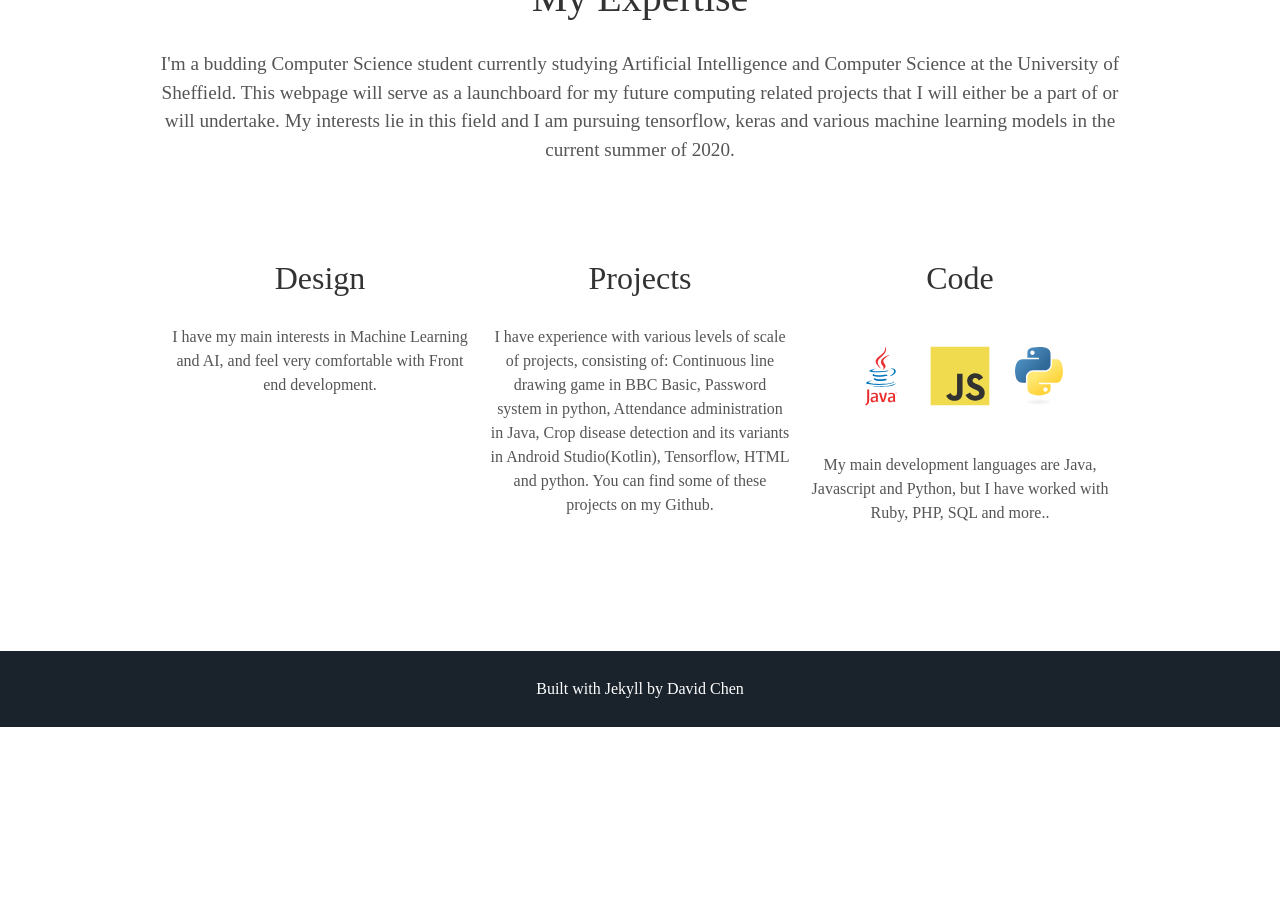
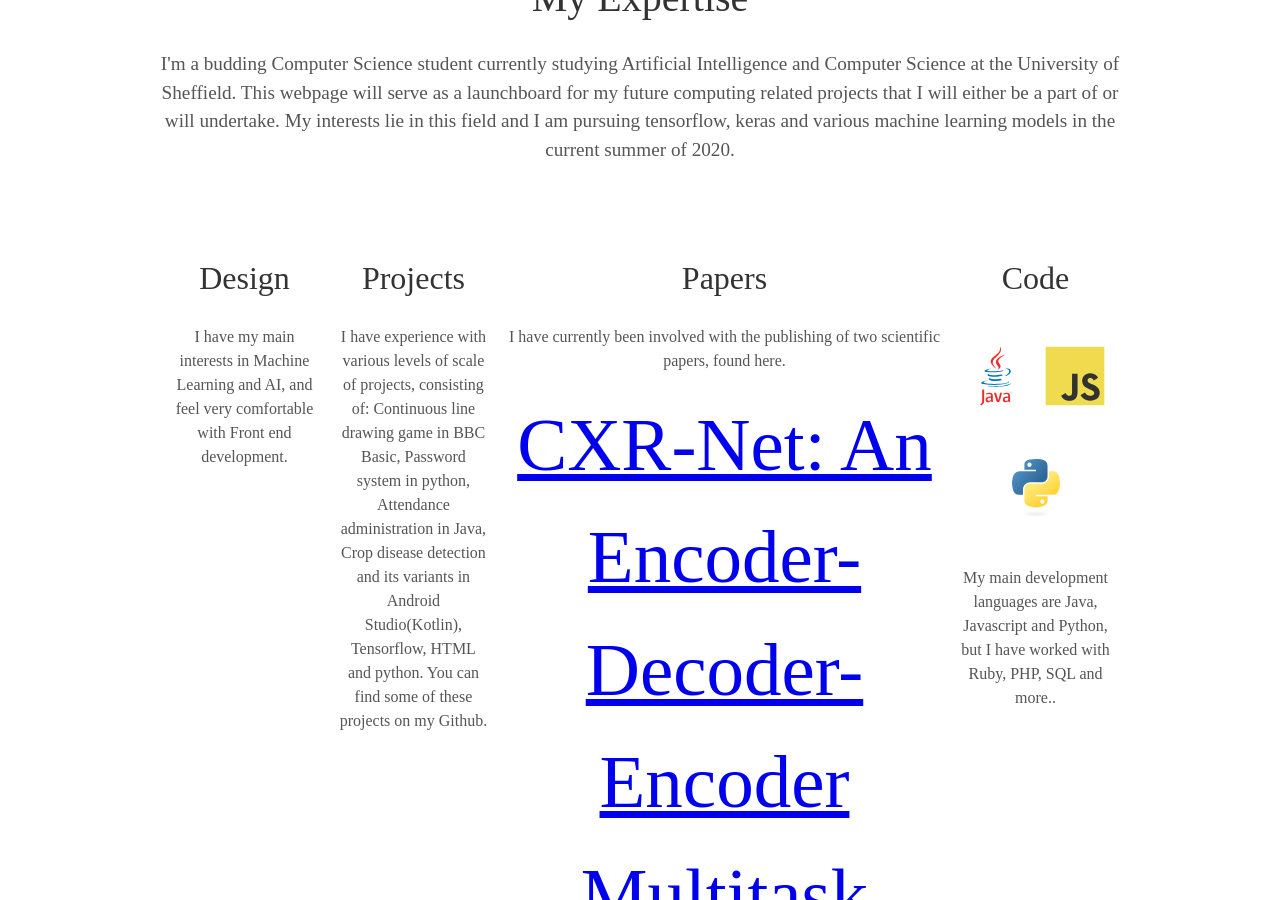
Before and after one commit to 20dchen01/20dchen01.github.io, a Jekyll site: the page built from index.html, in a window 1280 px wide and 900 px high, scrolled down 1007 px. Built offline with Jekyll 4.4.1, drawn with Linux system fonts in a browser that asks for light colours; some web fonts are replaced; before the commit the page ends 1734 px from its top, so only the background shows below that; some of the changed text lies outside the part shown.

Commit message:
Update about.html
Published papers

```diff
--- a/_includes/about.html
+++ b/_includes/about.html
@@ -10,6 +10,12 @@
   <div class="tech">
     <h2>Projects</h2>
     <p>I have experience with various levels of scale of projects, consisting of: Continuous line drawing game in BBC Basic, Password system in python, Attendance administration in Java, Crop disease detection and its variants in Android Studio(Kotlin), Tensorflow, HTML and python. You can find some of these projects on my Github.</p>
+  </div>
+  <div class="tech">
+    <h2>Papers</h2>
+    <p>I have currently been involved with the publishing of two scientific papers, found here.</p>
+    <a href="https://arxiv.org/pdf/2110.10813.pdf">CXR-Net: An Encoder-Decoder-Encoder Multitask Deep Neural Network for Explainable and Accurate Diagnosis of COVID-19 pneumonia with Chest X-ray Images: </a>
+    <a href="https://arxiv.org/pdf/2104.05035.pdf">A Hybrid Parallelization Approach for Distributed and Scalable Deep Learning</a>
   </div>
   <div class="tech">
     <h2>Code</h2>
```
